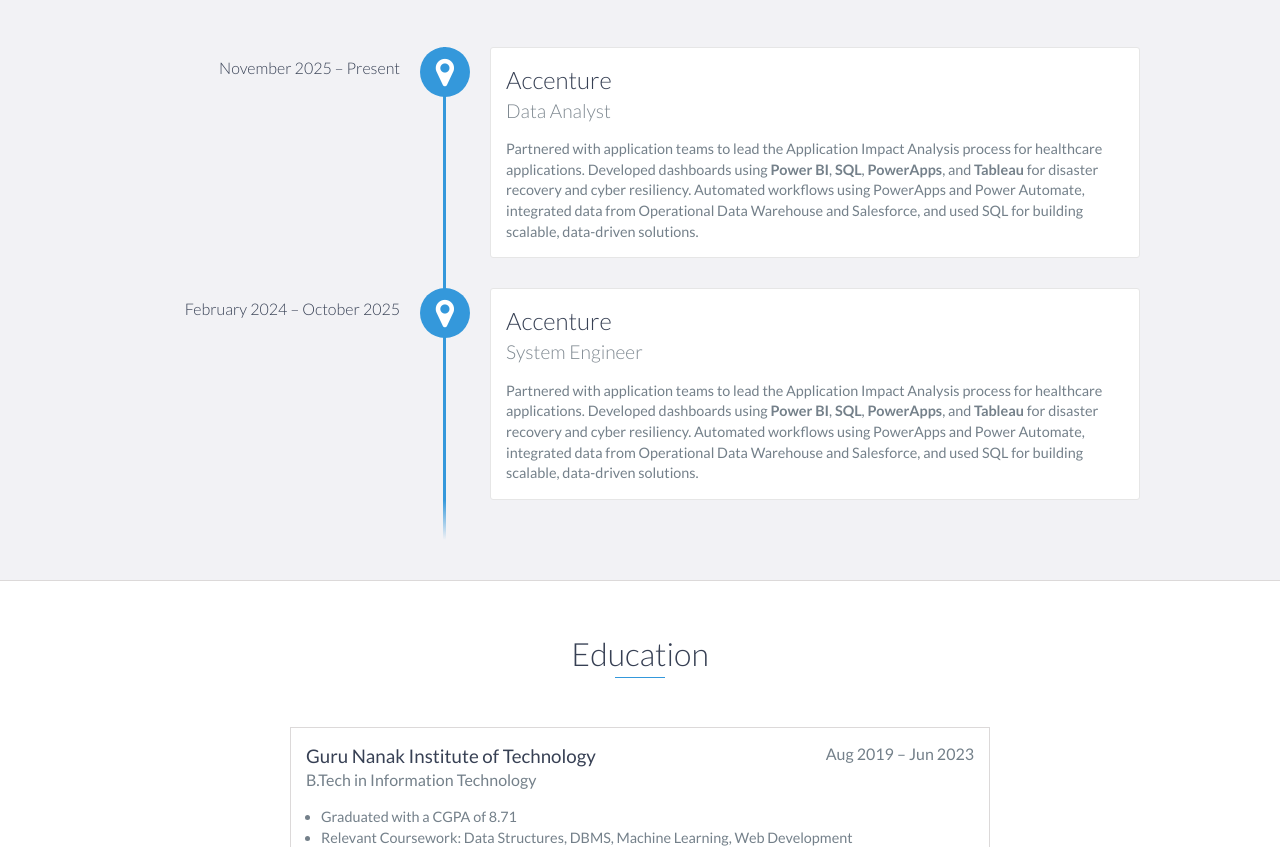
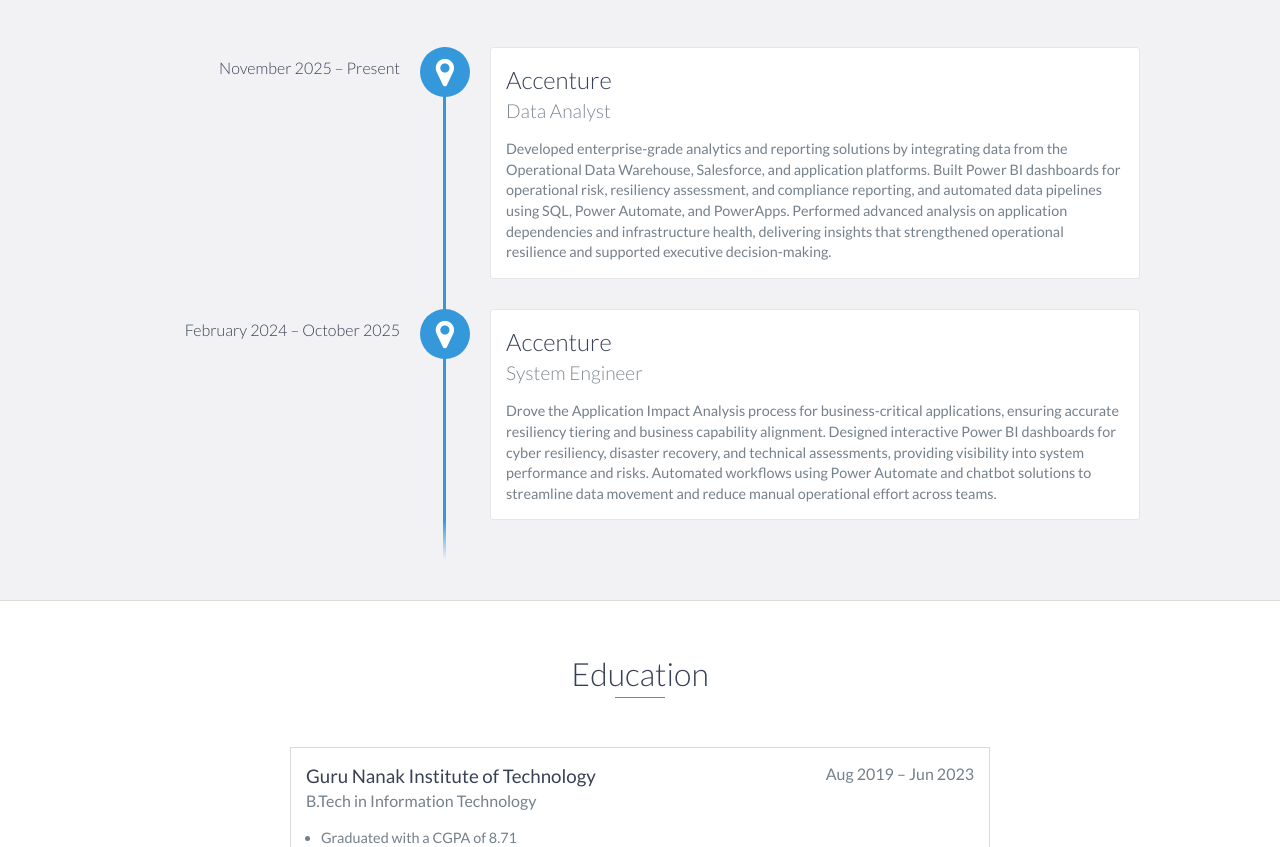
Before and after one commit to ronimondal440/ronimondal440.github.io, a website: page index.html in a window 1280 px wide. Shown: the part 1220-2067 px from the top of the page. Drawn offline with nearby package versions, Linux system fonts and the light colour scheme.

Commit message:
Update index.html

```diff
--- a/index.html
+++ b/index.html
@@ -92,14 +92,14 @@
                 <h3>Accenture</h3>
                 <h4>Data Analyst</h4>
                 <p>
-                    Partnered with application teams to lead the Application Impact Analysis process for healthcare applications. Developed dashboards using <strong>Power BI</strong>, <strong>SQL</strong>, <strong>PowerApps</strong>, and <strong>Tableau</strong> for disaster recovery and cyber resiliency. Automated workflows using PowerApps and Power Automate, integrated data from Operational Data Warehouse and Salesforce, and used SQL for building scalable, data-driven solutions.
+                    Developed enterprise-grade analytics and reporting solutions by integrating data from the Operational Data Warehouse, Salesforce, and application platforms. Built Power BI dashboards for operational risk, resiliency assessment, and compliance reporting, and automated data pipelines using SQL, Power Automate, and PowerApps. Performed advanced analysis on application dependencies and infrastructure health, delivering insights that strengthened operational resilience and supported executive decision-making.
                 </p>
             </div>
             <div data-date="February 2024 – October 2025">
                 <h3>Accenture</h3>
                 <h4>System Engineer</h4>
                 <p>
-                    Partnered with application teams to lead the Application Impact Analysis process for healthcare applications. Developed dashboards using <strong>Power BI</strong>, <strong>SQL</strong>, <strong>PowerApps</strong>, and <strong>Tableau</strong> for disaster recovery and cyber resiliency. Automated workflows using PowerApps and Power Automate, integrated data from Operational Data Warehouse and Salesforce, and used SQL for building scalable, data-driven solutions.
+                    Drove the Application Impact Analysis process for business-critical applications, ensuring accurate resiliency tiering and business capability alignment. Designed interactive Power BI dashboards for cyber resiliency, disaster recovery, and technical assessments, providing visibility into system performance and risks. Automated workflows using Power Automate and chatbot solutions to streamline data movement and reduce manual operational effort across teams.
                 </p>
             </div>
         </div>
```
